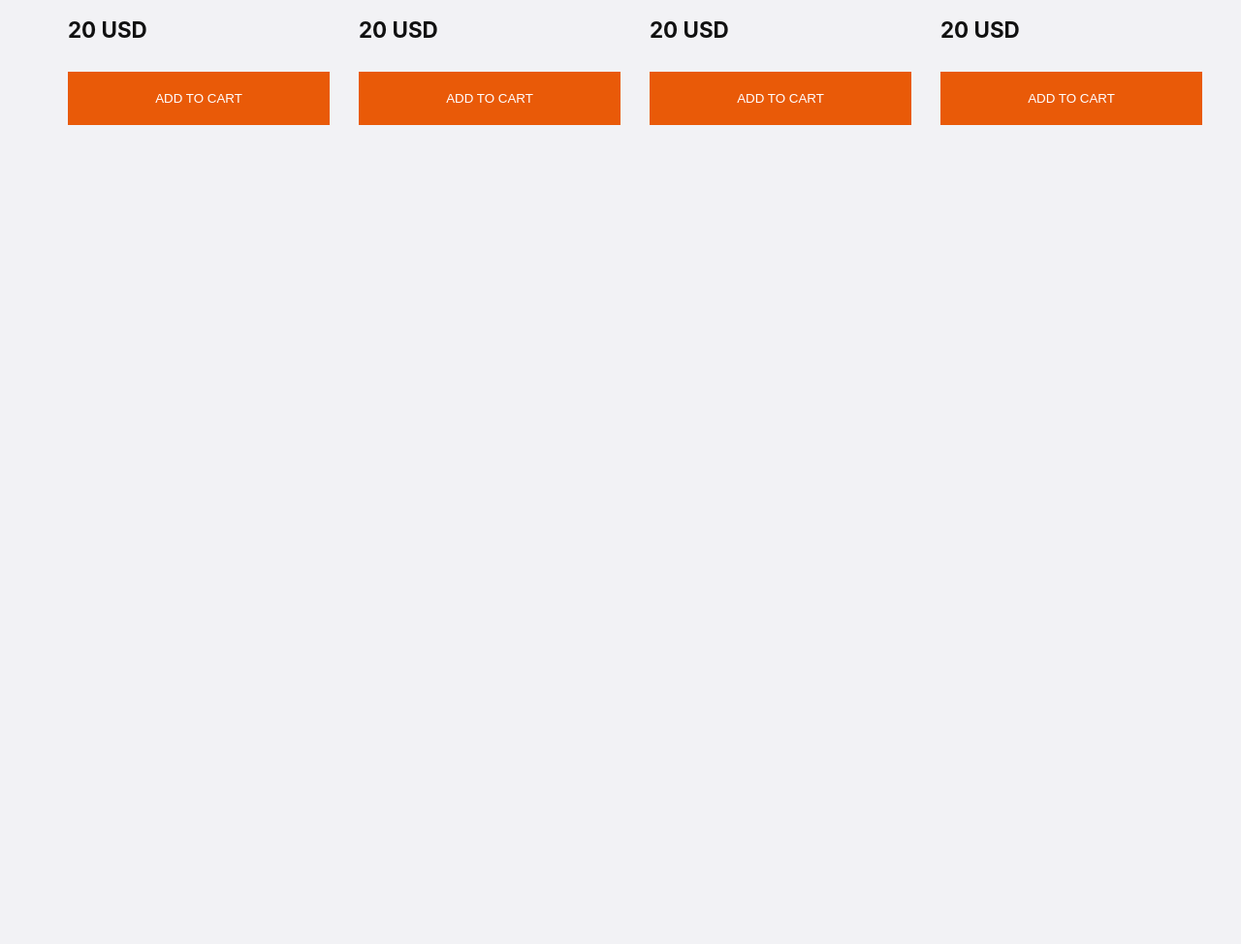
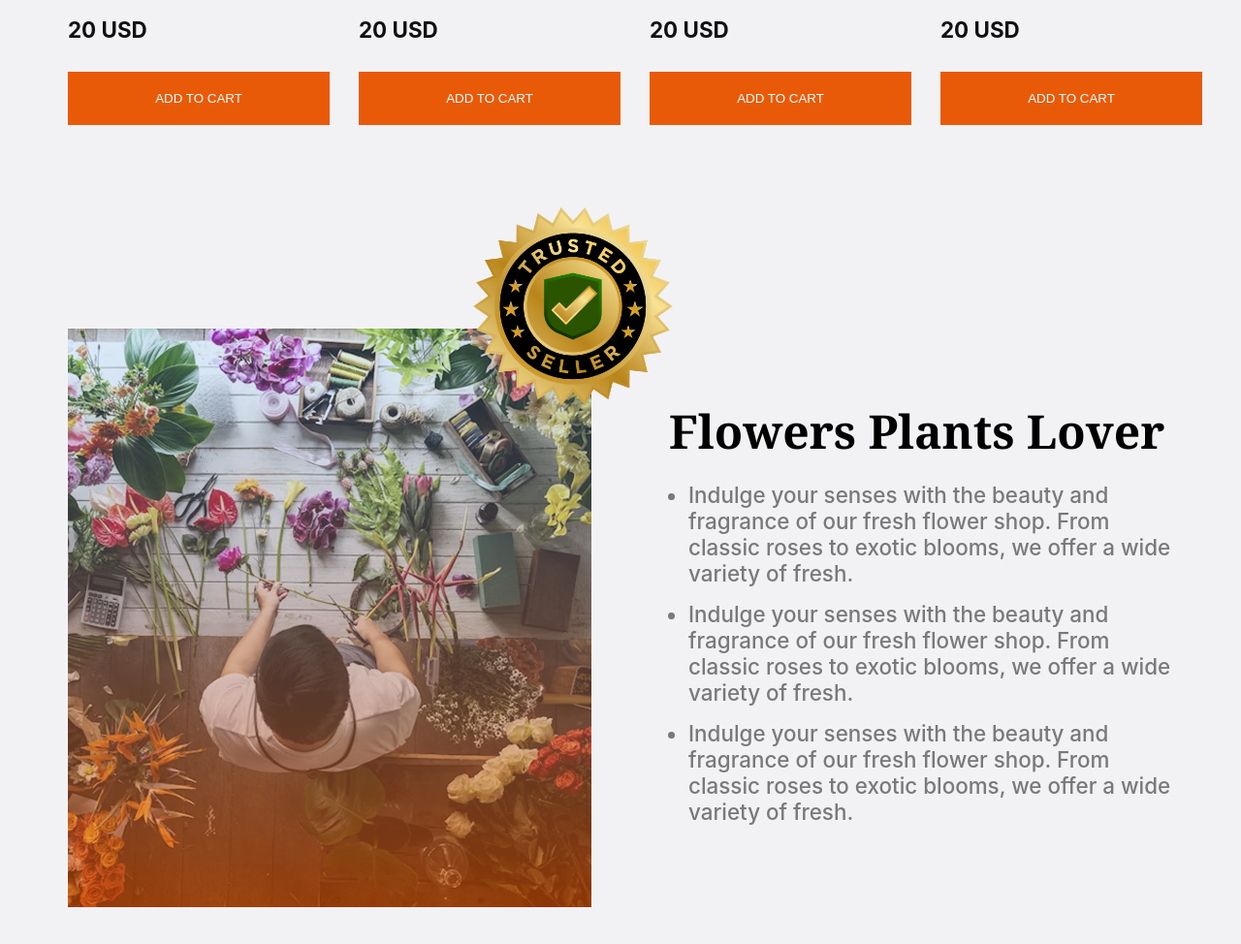
Before and after one commit to jisan-mehbub/flower-market, a plain HTML site: page index.html in a window 1280 px wide. Shown: the part 1947-2921 px from the top of the page at 97% size. Before the commit the page ends 2076 px from the top, so only its background shows below. Drawn offline with Linux system fonts and the light colour scheme.

Commit message:
commiting the challenge part

```diff
--- a/index.html
+++ b/index.html
@@ -101,6 +101,22 @@
                 </div>
             </div>
         </div>
+        <div class="authentication">
+            <div class="trusted-pic">
+             <img src="./B12A02-Responsive-Flowers/assets/flower-store.png" alt="">
+             <img class="trusted-logo" src="./B12A02-Responsive-Flowers/assets/trusted-badge.png" alt="">
+            </div>
+            <div class="trusted-list">
+
+                <h3 class="noto-serif">Flowers Plants Lover</h3>
+                <ul>
+                 <li class="inter">Indulge your senses with the beauty and fragrance of our fresh flower shop. From classic roses to exotic blooms, we offer a wide variety of fresh.</li>
+                 <li class="inter">Indulge your senses with the beauty and fragrance of our fresh flower shop. From classic roses to exotic blooms, we offer a wide variety of fresh.</li>
+                 <li class="inter">Indulge your senses with the beauty and fragrance of our fresh flower shop. From classic roses to exotic blooms, we offer a wide variety of fresh.</li>
+                </ul>
+            </div>
+
+        </div>
     </main>
 </body>
 </html>
--- a/styles.css
+++ b/styles.css
@@ -192,3 +192,54 @@ nav{
         margin-left: 15px;
     }
 }
+
+
+
+
+
+.trusted-pic{
+    position: relative;
+}
+
+.trusted-logo{
+    width: 286px;
+    width: 286px;
+    position: absolute;
+    bottom: 80%;
+    left: 70%;
+}
+.authentication{
+    display: flex;
+    justify-content: space-between;
+    align-items: center;
+    gap: 60px;
+     max-width: 1140px;
+    margin: 210px auto 133px auto;
+
+}
+.trusted-list h3{
+     font-size: 3rem;
+     font-weight: 700;
+     color: #000000;
+     margin-left: 20px;
+     margin-bottom: 20px;
+}
+.trusted-list li{
+    font-size: 1.4rem;
+    font-weight: 500;
+    color: rgba(0, 0, 0, 0.5);
+    margin-bottom: 15px;
+
+}
+@media screen and (max-width:576px){
+    .authentication{
+        flex-direction: column;
+        width: auto;
+    }
+    .trusted-logo{
+        display: none;
+    }
+    .trusted-pic img{
+        width: 100%;
+    }
+}
```
